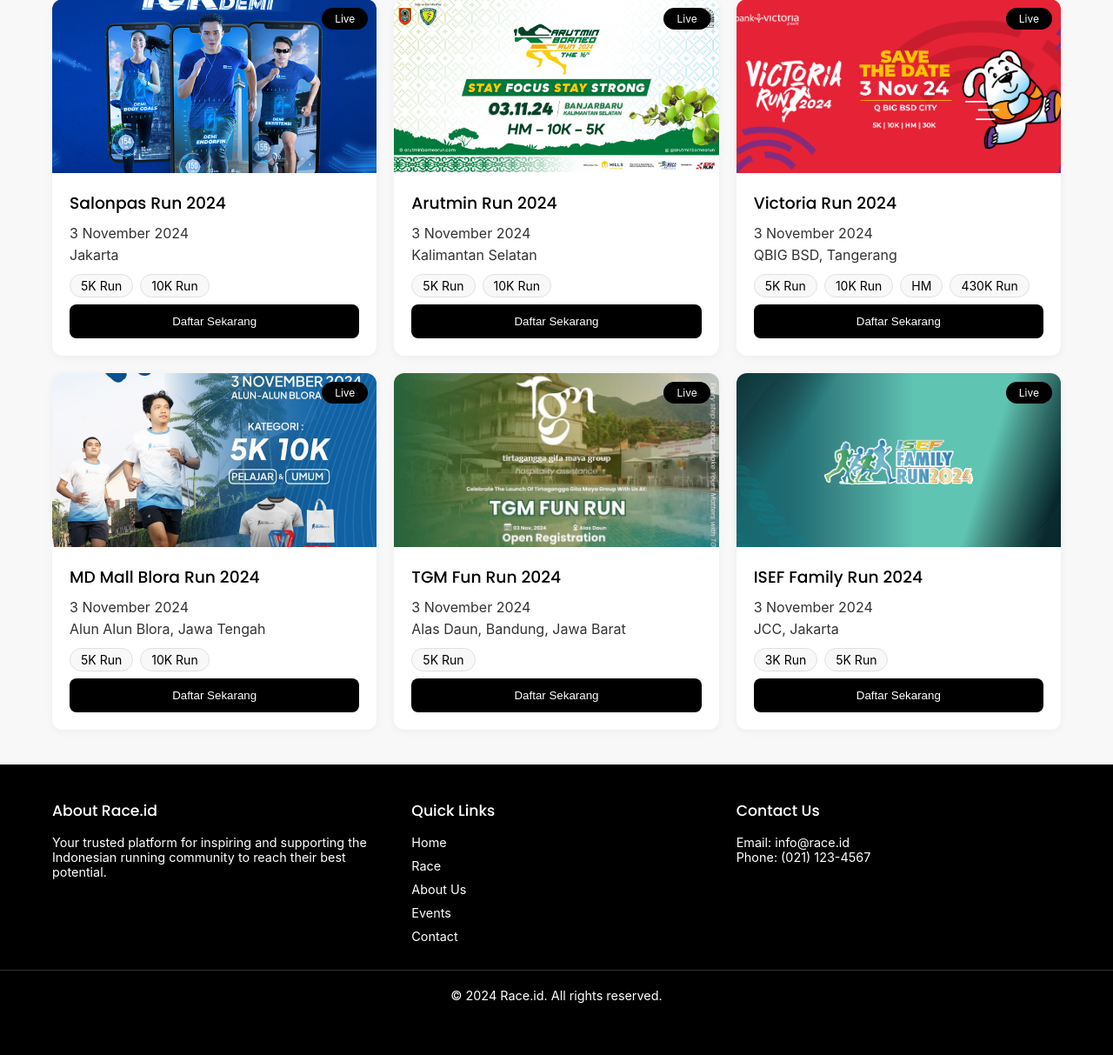
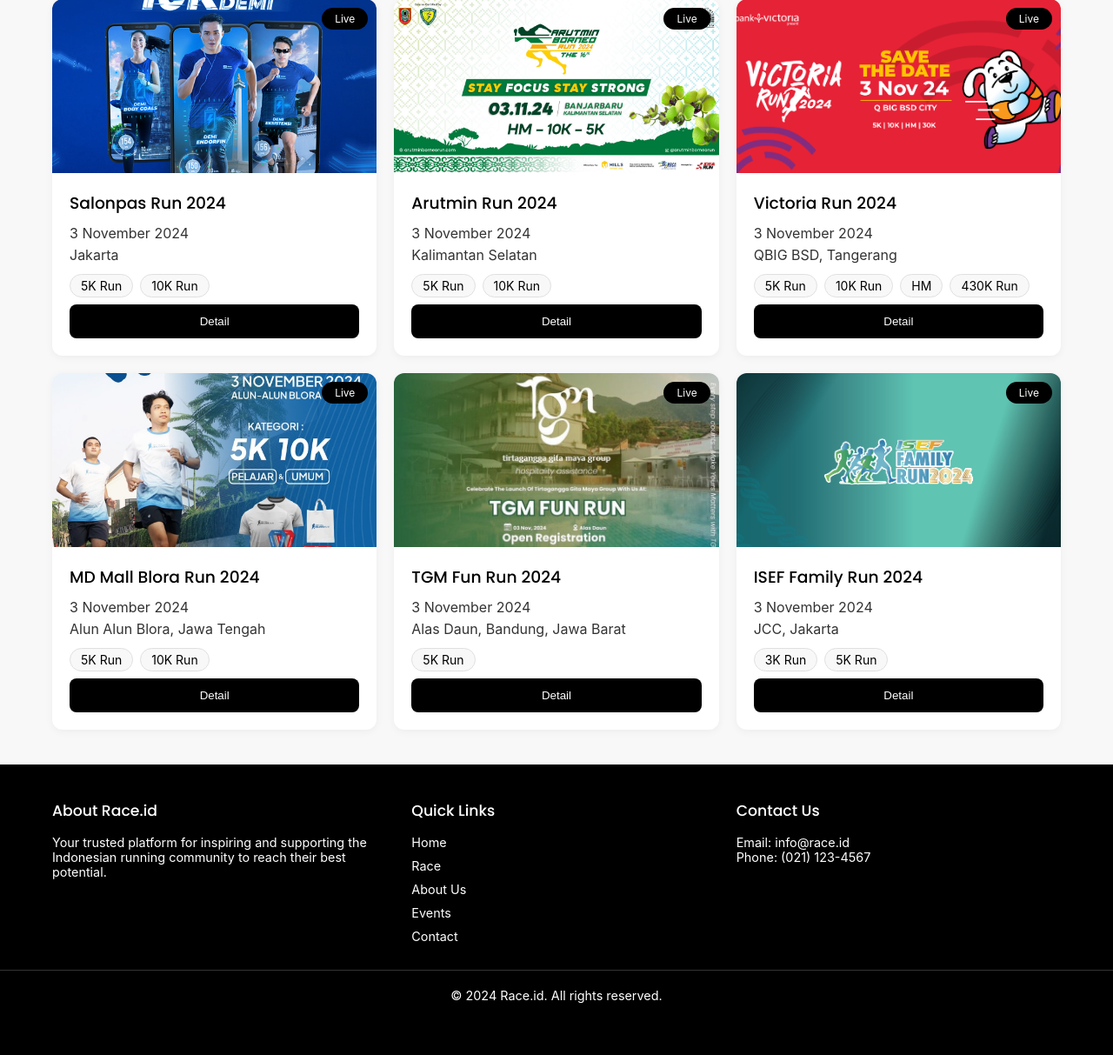
Before and after one commit to AutisticKao/Race-id-experimental-test, a PHP site: page /live-events.php in a window 1280 px wide. Shown: the part 255-1468 px from the top of the page at 87% size. Run offline with PHP 8.4, Linux system fonts and the light colour scheme.

Commit message:
update for live-events and race.php
Removing alert button

```diff
--- a/live-events.php
+++ b/live-events.php
@@ -205,7 +205,7 @@
                             <span class="distance-tag">5K Run</span>
                             <span class="distance-tag">10K Run</span>
                         </div>
-                        <button class="register-btn">Daftar Sekarang</button>
+                        <button onclick="window.location.href='race-details.php'" class="register-btn">Detail</button>
                     </div>
                 </div>
 
@@ -223,7 +223,7 @@
                             <span class="distance-tag">5K Run</span>
                             <span class="distance-tag">10K Run</span>
                         </div>
-                        <button class="register-btn">Daftar Sekarang</button>
+                        <button class="register-btn">Detail</button>
                     </div>
                 </div>
                 <!-- Victoria Run -->
@@ -242,7 +242,7 @@
                             <span class="distance-tag">HM </span>
                             <span class="distance-tag">430K Run</span>
                         </div>
-                        <button class="register-btn">Daftar Sekarang</button>
+                        <button class="register-btn">Detail</button>
                     </div>
                 </div>
                 <!-- MD Mall Blora Run -->
@@ -259,7 +259,7 @@
                             <span class="distance-tag">5K Run</span>
                             <span class="distance-tag">10K Run</span>
                         </div>
-                        <button class="register-btn">Daftar Sekarang</button>
+                        <button class="register-btn">Detail</button>
                     </div>
                 </div>
                 <!-- TGM Fun Run -->
@@ -275,7 +275,7 @@
                         <div class="distance-tags">
                             <span class="distance-tag">5K Run</span>
                         </div>
-                        <button class="register-btn">Daftar Sekarang</button>
+                        <button class="register-btn">Detail</button>
                     </div>
                 </div>
                 <!-- ISEF Run -->
@@ -292,7 +292,7 @@
                             <span class="distance-tag">3K Run</span>
                             <span class="distance-tag">5K Run</span>
                         </div>
-                        <button class="register-btn">Daftar Sekarang</button>
+                        <button class="register-btn">Detail</button>
                     </div>
                 </div>
 
@@ -307,7 +307,7 @@
     registerButtons.forEach(button => {
         button.addEventListener('click', function() {
             const eventTitle = this.closest('.event-card').querySelector('h3').textContent;
-            alert(`Pendaftaran untuk ${eventTitle} akan segera diproses!`);
+            //alert(`Pendaftaran untuk ${eventTitle} akan segera diproses!`);
         });
     });
 });
```
Also changed, not shown: race.php (+5 -5 lines).
